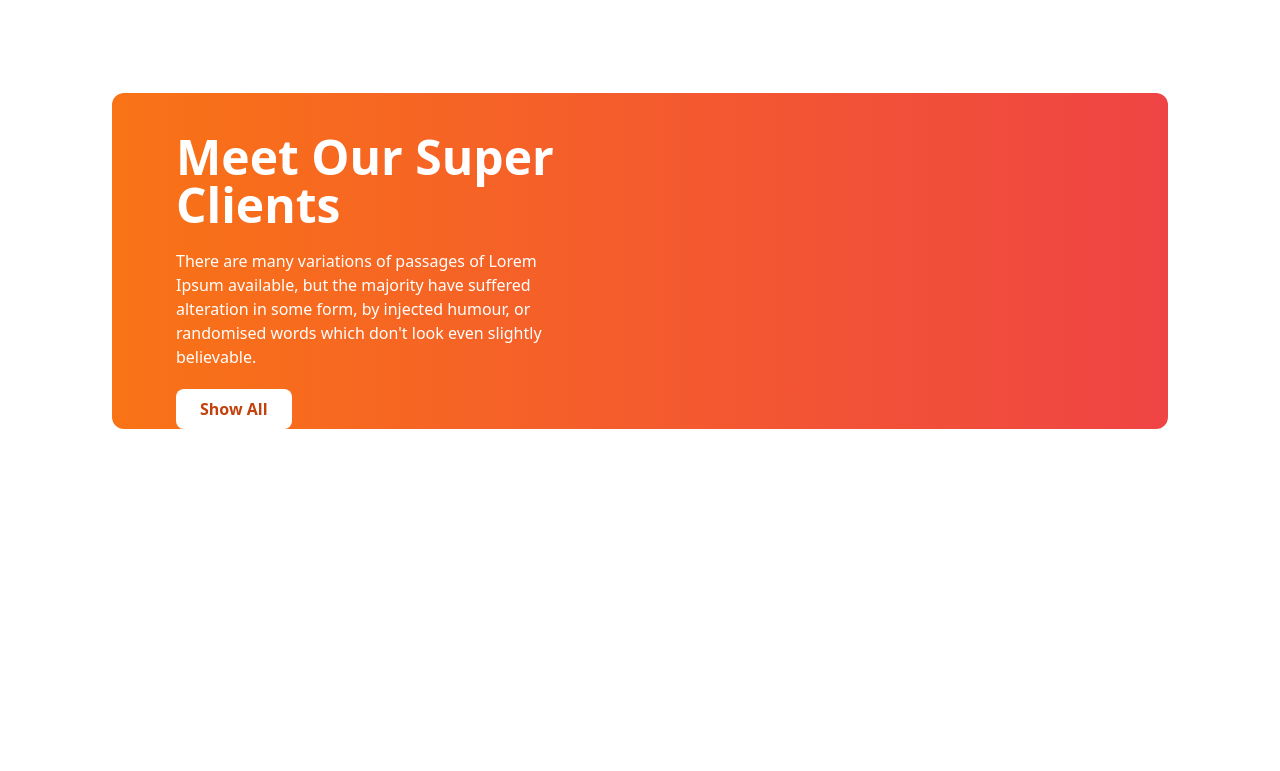
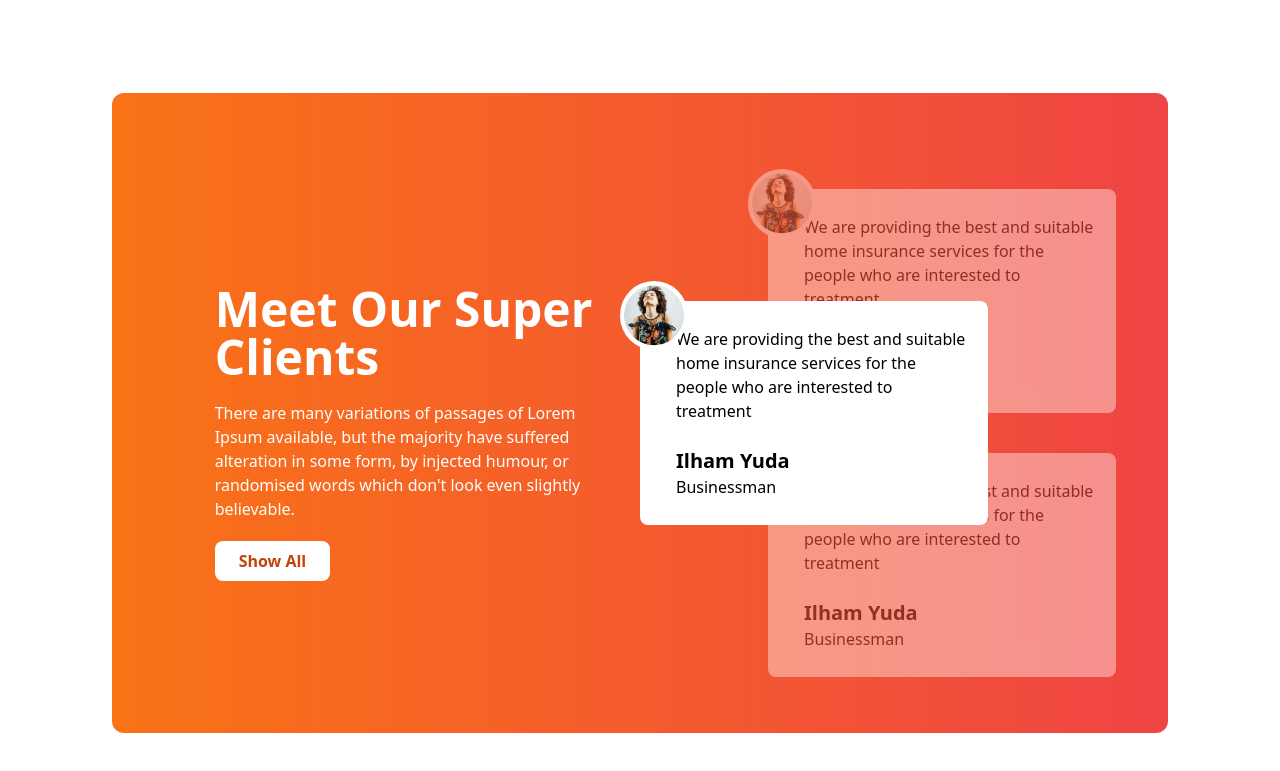
Before and after one commit to ashraful2871/tea-house, a plain HTML site: page index.html in a window 1280 px wide. Shown: the part 1647-2418 px from the top of the page. Before the commit the page ends 2172 px from the top, so only its background shows below. Drawn offline with nearby package versions, Linux system fonts and the light colour scheme.

Commit message:
review section done

```diff
--- a/index.html
+++ b/index.html
@@ -144,29 +144,85 @@
                 <!-- text section -->
                 <div>
                     <h1 class="text-5xl font-bold mb-3">Great Tea, Freshly Presented</h1>
-                    <p class="text-[#777777]">The meaning of gong cha is chanese is to provide the best tea to emperor from all possessions . It represents the highest quality and self expectation. Establishing in 2006, Gong cha had been deeply appreciated by its custoers  because of good words of mouth and unique customized service orginated from Taiwan.</p>
+                    <p class="text-[#777777]">The meaning of gong cha is chanese is to provide the best tea to emperor
+                        from all possessions . It represents the highest quality and self expectation. Establishing in
+                        2006, Gong cha had been deeply appreciated by its custoers because of good words of mouth and
+                        unique customized service orginated from Taiwan.</p>
                     <br>
 
                     <h1 class="text-2xl font-bold mb-3">Unique Taste</h1>
-                    <p class="text-[#777777]">A Unique and different style from other teapots gives a luxurious and minimalist impression</p>
+                    <p class="text-[#777777]">A Unique and different style from other teapots gives a luxurious and
+                        minimalist impression</p>
                     <br>
 
                     <h1 class="text-2xl font-bold mb-3">Premium Quality</h1>
-                    <p class="text-[#777777]">Premium Quality that makes tea more elegant and more durable when you use it.</p>
+                    <p class="text-[#777777]">Premium Quality that makes tea more elegant and more durable when you use
+                        it.</p>
                 </div>
             </div>
         </section>
         <!-- review section -->
         <section class="mb-24">
-            <div class="bg-gradient-to-r from-orange-500 to-red-500 rounded-xl grid grid-cols-1 lg:grid-cols-2 text-white px-7 md:px-16">
+            <div
+                class="bg-gradient-to-r from-orange-500 to-red-500 rounded-xl grid grid-cols-1 lg:grid-cols-2 text-white px-7 md:px-16">
+
                 <!-- text section -->
+                <div class="flex justify-center items-center">
                     <div class="w-5/6">
                         <h1 class="text-5xl font-bold mb-5 mt-10">Meet Our Super Clients</h1>
-                    <p class="mb-5">There are many variations of passages of Lorem Ipsum available, but the majority have suffered alteration in some form, by injected humour, or randomised words which don't look even slightly believable. </p>
+                        <p class="mb-5">There are many variations of passages of Lorem Ipsum available, but the majority
+                            have suffered alteration in some form, by injected humour, or randomised words which don't look
+                            even slightly believable. </p>
                         <button class=" bg-white px-6 py-2 text-orange-700 font-bold rounded-lg">Show All</button>
                     </div>
+                </div>
+
                 <!-- reviews card section  -->
-                  <div>
+                <div class="relative py-24">
+                    <!-- mid card -->
+                   <div class="absolute top-44 md:top-52 z-10 ">
+                    <div class="h-56 w-full md:w-3/4 bg-white text-black rounded-lg flex items-center px-5">
+
+                        <div class="absolute -top-5 -left-5">
+                            <img class="bg-white rounded-full p-1" src="images/client.png" alt="">
+                        </div>
+                        <div class="ml-4">
+                            <p>We are providing the best and suitable home insurance services for the people who are
+                                interested to treatment</p>
+                            <br>
+                            <h1 class="font-bold text-xl">Ilham Yuda</h1>
+                            <p>Businessman</p>
+                        </div>
+                    </div>
+                   </div>
+                    <!-- top card -->
+                    <div class="relative left-4 md:left-32 h-56 w-full md:w-3/4 bg-white text-black rounded-lg flex items-center px-5 opacity-40">
+
+                        <div class="absolute -top-5 -left-5">
+                            <img class="bg-white rounded-full p-1" src="images/client.png" alt="">
+                        </div>
+                        <div class="ml-4">
+                            <p>We are providing the best and suitable home insurance services for the people who are
+                                interested to treatment</p>
+                            <br>
+                            <h1 class="font-bold text-xl">Ilham Yuda</h1>
+                            <p>Businessman</p>
+                        </div>
+                    </div>
+                    <!-- bottom card -->
+                    <div class="relative left-4 md:left-32 top-10 h-56 w-full md:w-3/4 bg-white text-black rounded-lg flex items-center px-5 opacity-40">
+
+                        <div class="absolute -top-5 -left-5">
+                            <img class="bg-white rounded-full p-1" src="images/client.png" alt="">
+                        </div>
+                        <div class="ml-4">
+                            <p>We are providing the best and suitable home insurance services for the people who are
+                                interested to treatment</p>
+                            <br>
+                            <h1 class="font-bold text-xl">Ilham Yuda</h1>
+                            <p>Businessman</p>
+                        </div>
+                    </div>
 
                 </div>
 
```
Lines whose indentation alone changed are shown as unchanged.
